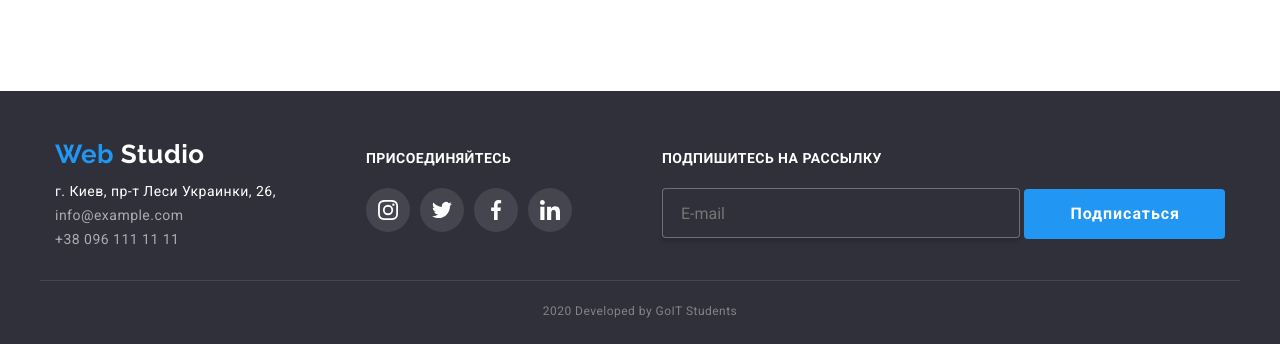
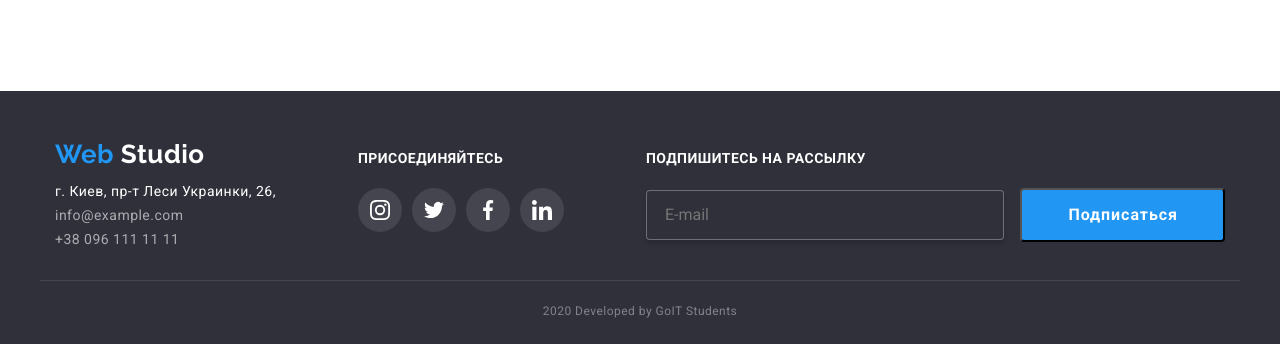
Before and after one commit to Alex-BC/goit-markup-hw-06, a plain HTML site: page index.html in a window 1280 px wide. Shown: the part 2675-3019 px from the top of the page. Drawn offline with nearby package versions, Linux system fonts and the light colour scheme.

Commit message:
Some adits

```diff
--- a/css/styles.css
+++ b/css/styles.css
@@ -374,6 +374,7 @@ address .item:focus {
   text-align: center;
   letter-spacing: 0.06em;
   text-decoration: none;
+  cursor: pointer;
 }
 
 .action {
@@ -721,6 +722,7 @@ button {
 }
 
 .input {
+  margin-right: 12px;
   padding: 12px 18px;
   width: 358px;
   height: 50px;
--- a/index.html
+++ b/index.html
@@ -511,7 +511,7 @@
           <p class="action">Подпишитесь на рассылку</p>
           <br>
           <input class="input" class="foot-form" type="text" placeholder="E-mail" />
-          <a href="" class="studio-button">Подписаться</a>
+          <button type="submit" class="studio-button">Подписаться</button>
           </form>
         </div>
       </div>
```
